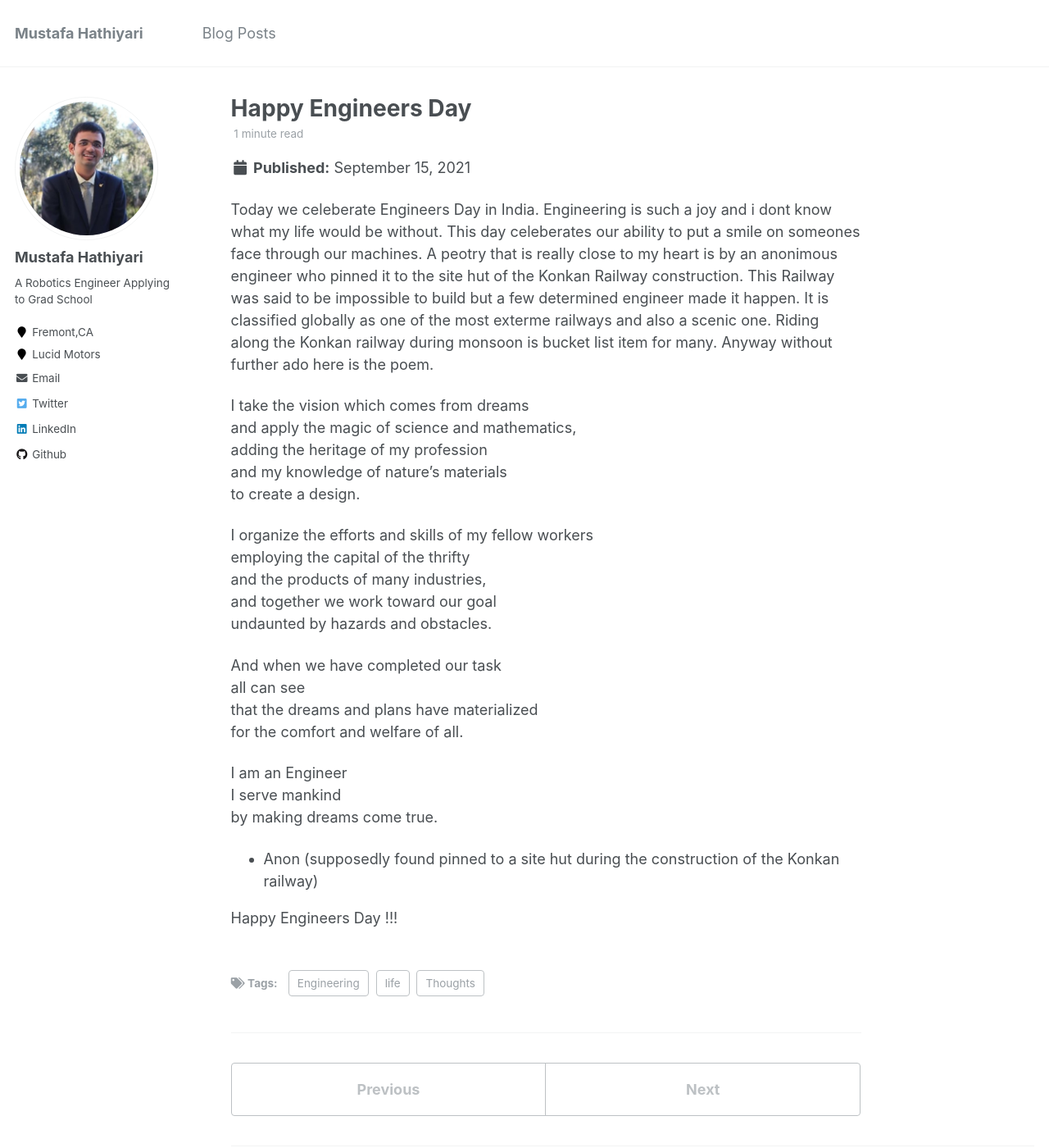
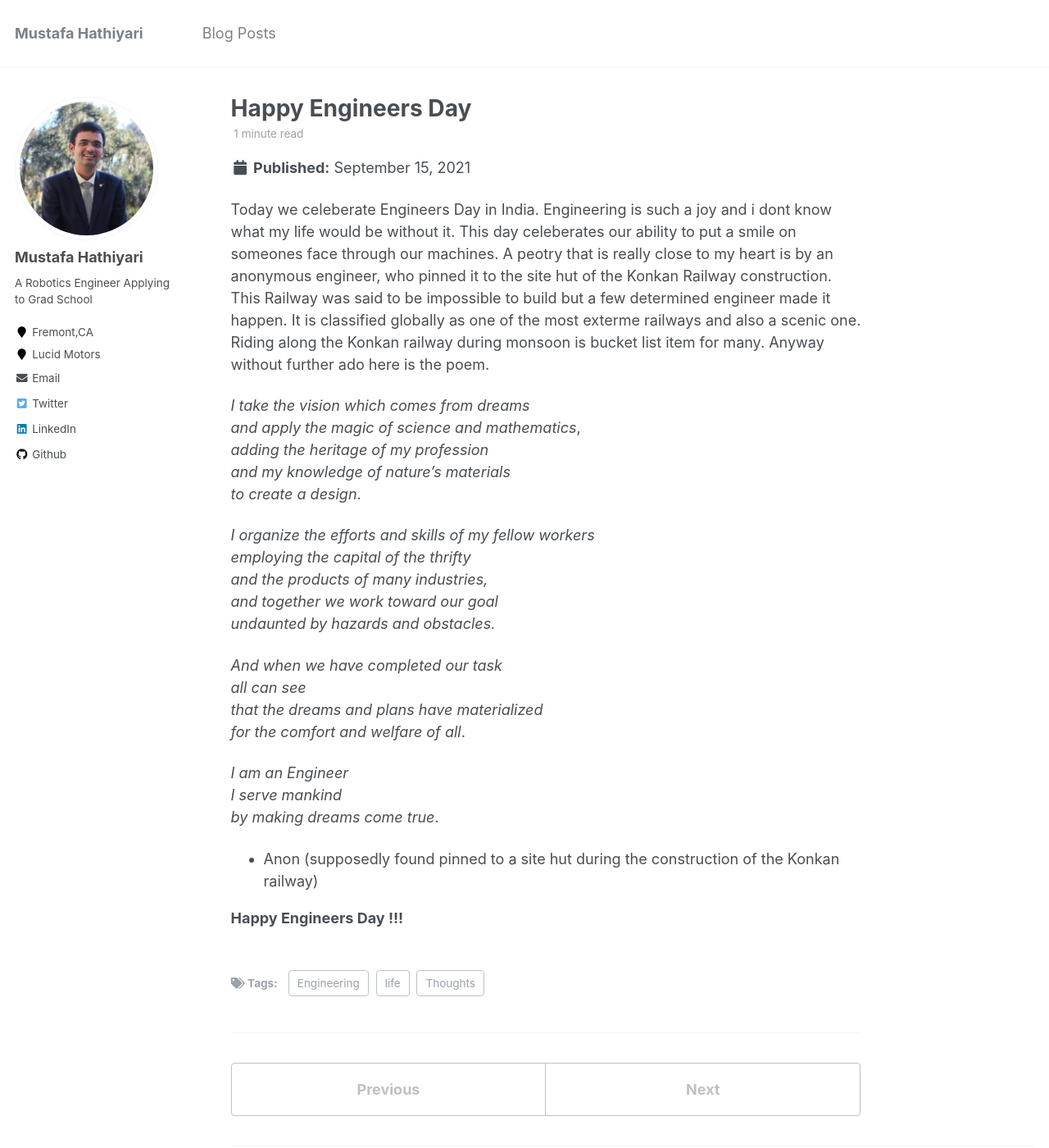
Before and after one commit to mhathiyari/mhathiyari.github.io, a Jekyll site: the page built from _posts/2021-09-15-Engineers-Day.md, in a window 1280 px wide and 1400 px high. Shown: the whole window at 82% size. Built offline with Jekyll 4.4.1, drawn with Linux system fonts in a browser that asks for light colours.

Commit message:
bugfix e day 1

```diff
--- a/_posts/2021-09-15-Engineers-Day.md
+++ b/_posts/2021-09-15-Engineers-Day.md
@@ -8,28 +8,29 @@ tags:
   - life
 ---
 
-Today we celeberate Engineers Day in India. Engineering is such a joy and i dont know what my life would be without. This day celeberates our ability to put a smile on someones face through our machines. A peotry that is really close to my heart is by an anonimous engineer who pinned it to the site hut of the Konkan Railway construction. This Railway was said to be impossible to build but a few determined engineer made it happen. It is classified globally as one of the most exterme railways and also a scenic one. Riding along the Konkan railway during monsoon is bucket list item for many. Anyway without further ado here is the poem.
+Today we celeberate Engineers Day in India. Engineering is such a joy and i dont know what my life would be without it. This day celeberates our ability to put a smile on someones face through our machines. A peotry that is really close to my heart is by an anonymous engineer, who pinned it to the site hut of the Konkan Railway construction. This Railway was said to be impossible to build but a few determined engineer made it happen. It is classified globally as one of the most exterme railways and also a scenic one. Riding along the Konkan railway during monsoon is bucket list item for many. Anyway without further ado here is the poem.
 
-I take the vision which comes from dreams
-and apply the magic of science and mathematics,
-adding the heritage of my profession
-and my knowledge of nature's materials
-to create a design.
 
-I organize the efforts and skills of my fellow workers
-employing the capital of the thrifty
-and the products of many industries,
-and together we work toward our goal
-undaunted by hazards and obstacles.
+_I take the vision which comes from dreams_
+_and apply the magic of science and mathematics_,
+_adding the heritage of my profession_
+_and my knowledge of nature's materials_
+_to create a design_.
 
-And when we have completed our task
-all can see
-that the dreams and plans have materialized
-for the comfort and welfare of all.
+_I organize the efforts and skills of my fellow workers_
+_employing the capital of the thrifty_
+_and the products of many industries,_
+_and together we work toward our goal_
+_undaunted by hazards and obstacles._
 
-I am an Engineer
-I serve mankind
-by making dreams come true.
+_And when we have completed our task_
+_all can see_
+_that the dreams and plans have materialized_
+_for the comfort and welfare of all_.
+
+_I am an Engineer_
+_I serve mankind_
+_by making dreams come true_.
 - Anon (supposedly found pinned to a site hut during the construction of the Konkan railway)
 
-Happy Engineers Day !!!
+**Happy Engineers Day !!!**
```
Also changed, not shown: _posts/archive/2013-08-14-blog-post-2.md (renamed from _posts/2013-08-14-blog-post-2.md), _posts/archive/2014-08-14-blog-post-3.md (renamed from _posts/2014-08-14-blog-post-3.md), _posts/archive/2015-08-14-blog-post-4.md (renamed from _posts/2015-08-14-blog-post-4.md), _posts/archive/2199-01-01-future-post.md (renamed from _posts/2199-01-01-future-post.md).
